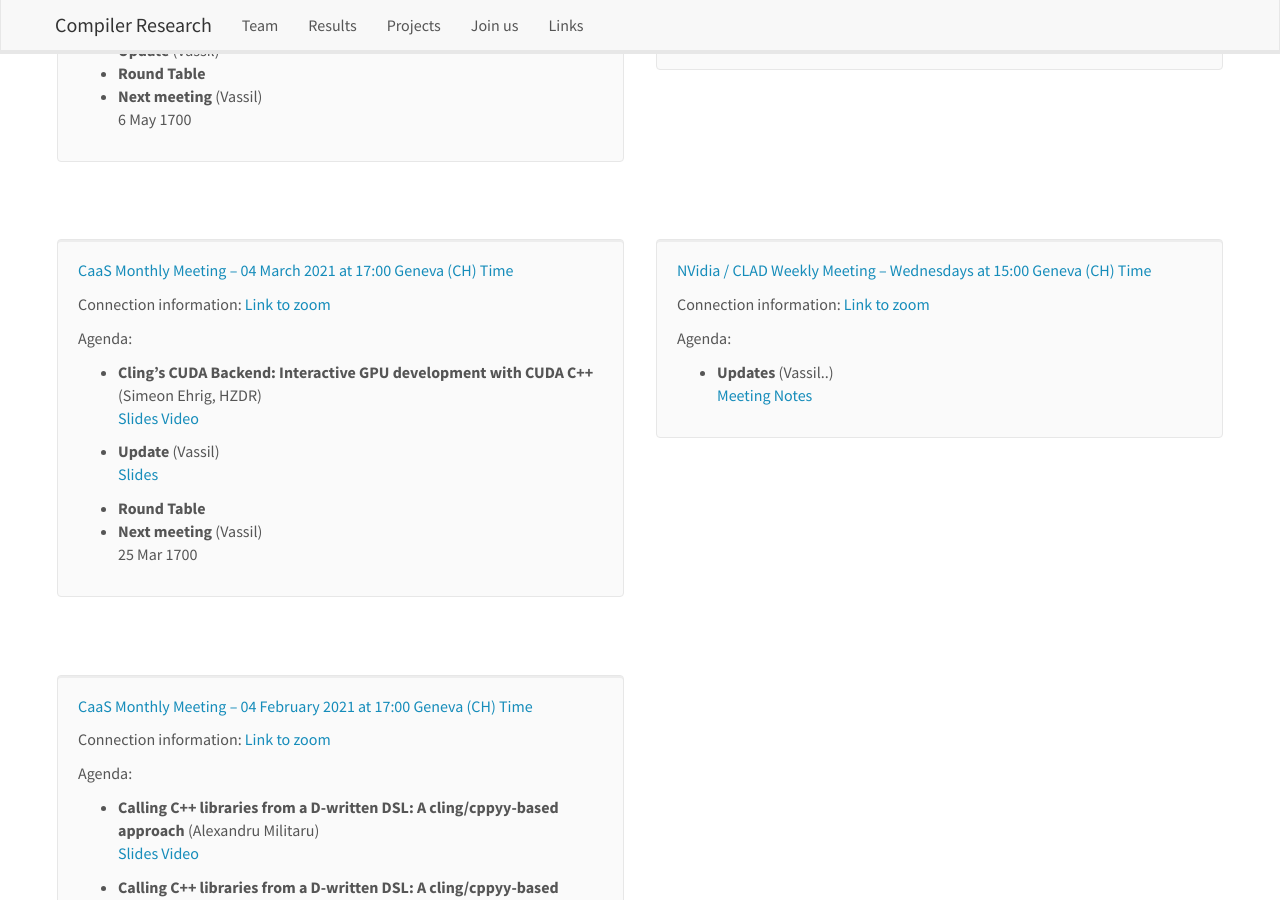
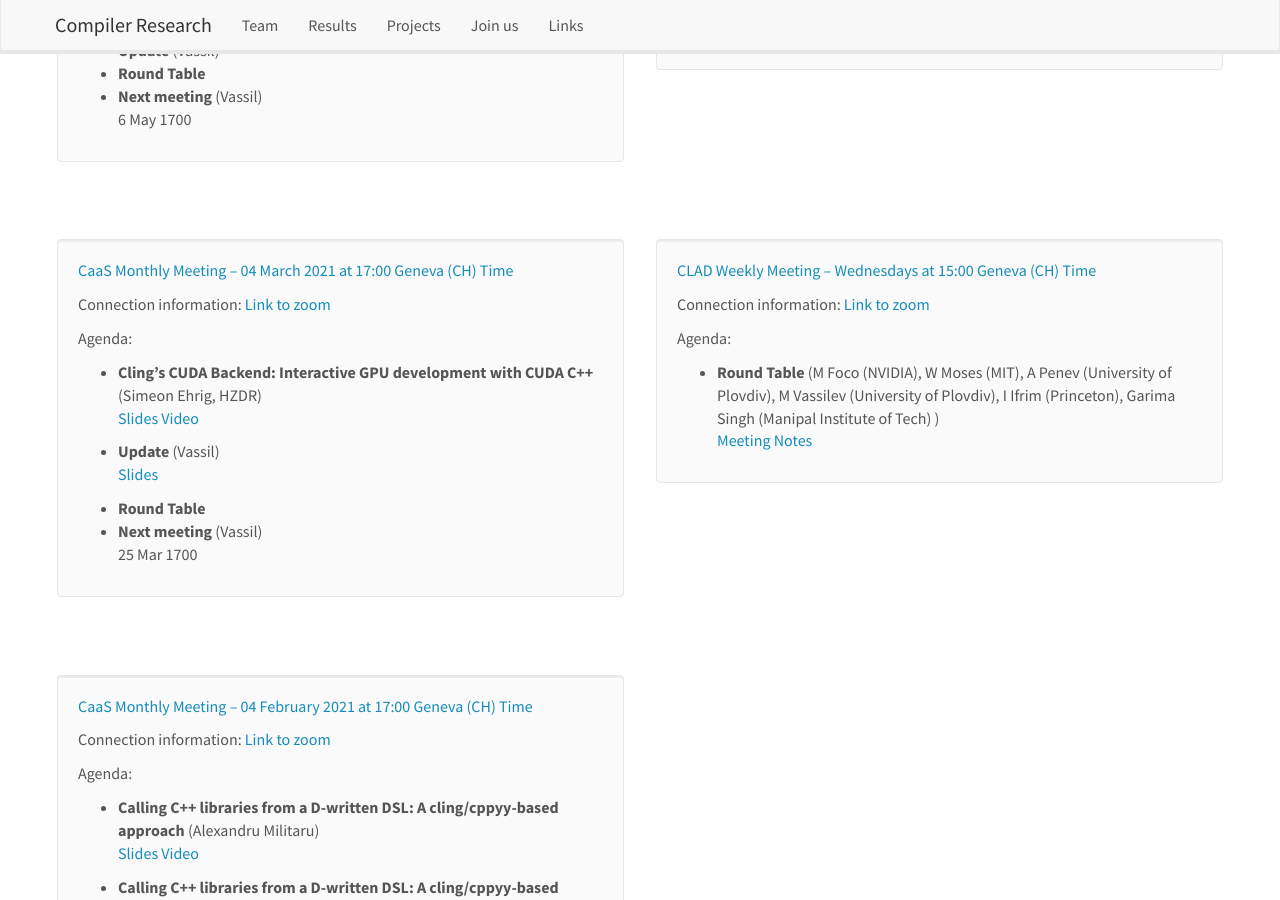
Before and after one commit to vgvassilev/clad, a Jekyll site: the page built from _pages/meetings.md, in a window 1280 px wide and 900 px high, scrolled down 310 px. Built offline with Jekyll 4.4.1, drawn with Linux system fonts in a browser that asks for light colours; nearby versions of some CDN libraries.

Commit message:
Add info about the clad meeting

```diff
--- a/Gemfile
+++ b/Gemfile
@@ -1,5 +1,6 @@
 source 'https://rubygems.org'
 
 gem "jekyll", ">= 3.6.3"
+gem "webrick"
 #gem "jekyll-github-metadata"
 #gem "jekyll-get-json"
--- a/_data/standing_meetings.yml
+++ b/_data/standing_meetings.yml
@@ -7,11 +7,14 @@
       speaker: "Vassil, David, Garima, Ioana"
       link: "[Meeting Notes](https://docs.google.com/document/d/1HMUtM8rRPeTYDqsWZVD-iQityjJj9_GKgu0FHHbiBr0)"
 
-- name: "NVidia / CLAD Weekly Meeting"
+- name: "CLAD Weekly Meeting"
   date: Wednesdays
   time_cest: "15:00"
   connect: "[Link to zoom](https://princeton.zoom.us/j/95343150679?pwd=OHFkR3FmUVNaV2V3MzVZeFJhbkJyZz09)"
   agenda:
-    - title: Updates
-      speaker: "Vassil.."
-      link: "[Meeting Notes](https://docs.google.com/)"
+    - title: Round Table
+      speaker: |
+        M Foco (NVIDIA), W Moses (MIT), A Penev (University of Plovdiv),
+        M Vassilev (University of Plovdiv), I Ifrim (Princeton),
+        Garima Singh (Manipal Institute of Tech)
+      link: "[Meeting Notes](https://docs.google.com/document/d/1qVKlF2FZCLd8wDIIQ4zz9ByF6PkEJYTORe9gcUW6mjE)"
```
